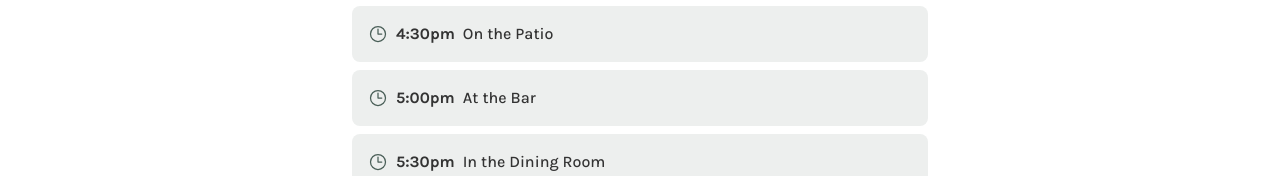
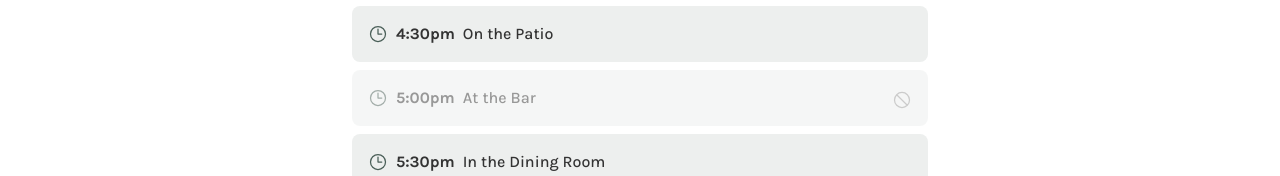
Before and after one commit to MoxieEric/meta-front-end-developer-capstone, a React (Create React App) app: page /reservations in a window 1280 px wide. Shown: the part 494-670 px from the top of the page. Built offline with nearby package versions, Linux system fonts and the light colour scheme; a web font is replaced by a local one.

Commit message:
lifting booking slots state

```diff
--- a/src/components/cards/BookingSlot.js
+++ b/src/components/cards/BookingSlot.js
@@ -1,7 +1,7 @@
-import { ClockIcon, PlusIcon } from '@heroicons/react/24/outline'
+import { ClockIcon, NoSymbolIcon, PlusIcon } from '@heroicons/react/24/outline'
 import { useBookingContext } from '../../context/bookingContext'
 
-const BookingSlot = ({ date, time, seating, guests }) => {
+const BookingSlot = ({ date, time, seating, guests, available }) => {
 	const { onOpen } = useBookingContext()
 	const handleClick = (e) => {
 		e.preventDefault()
@@ -14,16 +14,18 @@ const BookingSlot = ({ date, time, seating, guests }) => {
 	}
 	return (
 		<button
-			className='reservation-option button button--light group w-full justify-between py-4'
+			className='reservation-option button button--light'
+			disabled={!available}
 			onClick={handleClick}
 		>
-			<div className='flex items-center gap-2'>
-				<ClockIcon className='text-primary w-5 h-5' />
+			<div className='content'>
+				<ClockIcon className='icon' />
 				<div className='font-bold'>{time}</div>
 				<div>{seating}</div>
 			</div>
-			<div className='opacity-0 group-hover:opacity-100 transition-opacity duration-300 self-end'>
-				<PlusIcon className='text-primary w-6 h-6' />
+			<div className='icons'>
+				<PlusIcon className='icon icon--add' />
+				<NoSymbolIcon className='icon icon--disabled' />
 			</div>
 		</button>
 	)
--- a/src/components/form/ReservationsSearch.js
+++ b/src/components/form/ReservationsSearch.js
@@ -3,27 +3,10 @@ import { useFormik } from 'formik'
 import * as Yup from 'yup'
 import Input from './Input'
 import Dropdown from './Dropdown'
-import { useState } from 'react'
-
-const initialAvailableTimes = [
-	{ value: 'all', label: 'All' },
-	{ value: '4:30pm', label: '4:30pm' },
-	{ value: '5:00pm', label: '5:00pm' },
-	{ value: '5:30pm', label: '5:30pm' },
-	{ value: '6:00pm', label: '6:00pm' },
-	{ value: '6:30pm', label: '6:30pm' },
-	{ value: '7:00pm', label: '7:00pm' },
-	{ value: '7:30pm', label: '7:30pm' },
-	{ value: '8:00pm', label: '8:00pm' },
-	{ value: '8:30pm', label: '8:30pm' },
-	{ value: '9:00pm', label: '9:00pm' },
-]
+import { bookingTimeOptions } from '../../config/bookingSlots'
 
 const ReservationsSearch = () => {
 	const minDate = DateTime.now().setZone('America/Denver').toISODate()
-	const [availableTimes, setAvailableTimes] = useState([
-		...initialAvailableTimes,
-	])
 	const formik = useFormik({
 		initialValues: {
 			date: minDate,
@@ -50,7 +33,7 @@ const ReservationsSearch = () => {
 				value={formik.values.date}
 				min={minDate}
 			/>
-			<div className='flex items-center gap-4 w-full'>
+			<div className='dropdowns'>
 				<Dropdown
 					name='time'
 					label='Time'
@@ -62,7 +45,7 @@ const ReservationsSearch = () => {
 					onBlur={formik.handleBlur}
 					onChange={formik.handleChange}
 					value={formik.values.time}
-					options={availableTimes}
+					options={bookingTimeOptions}
 				/>
 				<Dropdown
 					name='guests'
--- a/src/components/screens/Reservations.js
+++ b/src/components/screens/Reservations.js
@@ -1,22 +1,11 @@
+import { useBookingContext } from '../../context/bookingContext'
 import ReservationOption from '../cards/BookingSlot'
 import ReservationsSearch from '../form/ReservationsSearch'
 import PageSection from '../layout/PageSection'
 import FeatureSection from '../sections/FeatureSection'
 
-const resOptions = [
-	{ time: '4:30pm', seating: 'On the Patio', date: '10/08/2024' },
-	{ time: '5:00pm', seating: 'At the Bar', date: '10/08/2024' },
-	{ time: '5:30pm', seating: 'In the Dining Room', date: '10/08/2024' },
-	{ time: '6:00pm', seating: 'On the Patio', date: '10/08/2024' },
-	{ time: '6:30pm', seating: 'On the Patio', date: '10/08/2024' },
-	{ time: '7:00pm', seating: 'On the Patio', date: '10/08/2024' },
-	{ time: '7:30pm', seating: 'On the Patio', date: '10/08/2024' },
-	{ time: '8:00pm', seating: 'On the Patio', date: '10/08/2024' },
-	{ time: '8:30pm', seating: 'On the Patio', date: '10/08/2024' },
-	{ time: '9:00pm', seating: 'On the Patio', date: '10/08/2024' },
-]
-
 const Reservations = () => {
+	const { bookingSlots } = useBookingContext()
 	return (
 		<>
 			<PageSection id='reservations-intro' background='primary'>
@@ -42,13 +31,14 @@ const Reservations = () => {
 
 					<div className='reservation-options max-w-xl flex flex-col gap-2 mx-auto py-4'>
 						<h2 className='section-title'>Available Tables</h2>
-						{resOptions.map((option) => (
+						{bookingSlots.map((option) => (
 							<ReservationOption
 								key={`${option.time}${option.seating}`}
 								time={option.time}
 								date={option.date}
 								seating={option.seating}
 								guests={2}
+								available={option.available}
 							/>
 						))}
 					</div>
--- /dev/null
+++ b/src/config/bookingSlots.js
@@ -0,0 +1,77 @@
+const bookingTimeOptions = [
+	{ value: '4:30pm', label: '4:30pm' },
+	{ value: '5:00pm', label: '5:00pm' },
+	{ value: '5:30pm', label: '5:30pm' },
+	{ value: '6:00pm', label: '6:00pm' },
+	{ value: '6:30pm', label: '6:30pm' },
+	{ value: '7:00pm', label: '7:00pm' },
+	{ value: '7:30pm', label: '7:30pm' },
+	{ value: '8:00pm', label: '8:00pm' },
+	{ value: '8:30pm', label: '8:30pm' },
+	{ value: '9:00pm', label: '9:00pm' },
+]
+
+const initialBookingSlots = [
+	{
+		available: true,
+		time: '4:30pm',
+		seating: 'On the Patio',
+		date: '10/08/2024',
+	},
+	{
+		available: false,
+		time: '5:00pm',
+		seating: 'At the Bar',
+		date: '10/08/2024',
+	},
+	{
+		available: true,
+		time: '5:30pm',
+		seating: 'In the Dining Room',
+		date: '10/08/2024',
+	},
+	{
+		available: true,
+		time: '6:00pm',
+		seating: 'On the Patio',
+		date: '10/08/2024',
+	},
+	{
+		available: true,
+		time: '6:30pm',
+		seating: 'On the Patio',
+		date: '10/08/2024',
+	},
+	{
+		available: true,
+		time: '7:00pm',
+		seating: 'On the Patio',
+		date: '10/08/2024',
+	},
+	{
+		available: true,
+		time: '7:30pm',
+		seating: 'On the Patio',
+		date: '10/08/2024',
+	},
+	{
+		available: true,
+		time: '8:00pm',
+		seating: 'On the Patio',
+		date: '10/08/2024',
+	},
+	{
+		available: true,
+		time: '8:30pm',
+		seating: 'On the Patio',
+		date: '10/08/2024',
+	},
+	{
+		available: true,
+		time: '9:00pm',
+		seating: 'On the Patio',
+		date: '10/08/2024',
+	},
+]
+
+export { bookingTimeOptions, initialBookingSlots }
--- a/src/context/bookingContext.js
+++ b/src/context/bookingContext.js
@@ -1,10 +1,12 @@
 import { createContext, useContext, useState } from 'react'
+import { initialBookingSlots } from '../config/bookingSlots'
 
 const BookingContext = createContext(undefined)
 
 export const BookingProvider = ({ children }) => {
 	const [state, setState] = useState({
 		isOpen: false,
+		bookingSlots: [...initialBookingSlots],
 		reservation: {
 			date: '',
 			time: '',
--- a/src/styles/app.css
+++ b/src/styles/app.css
@@ -120,6 +120,11 @@ html, body {
 	text-decoration: underline;
 	background: transparent;
 	color: black;
+}
+
+.button:disabled {
+	pointer-events: none;
+	opacity: .5;
 }
 
 
@@ -577,10 +582,17 @@ main {
 #reservations {
 	padding: 1rem;
 }
+
 .reservations-search {
 	display: flex;
 	flex-direction: column;
 	gap: .5rem;
+	width: 100%;
+}
+.reservations-search .dropdowns {
+	display: flex;
+	align-items: center;
+	gap: 1rem;
 	width: 100%;
 }
 
@@ -590,7 +602,44 @@ main {
 		align-items: center;
 		justify-content: flex-start;
 		gap: 1rem;
-		/* max-width: 36rem; */
-		/* margin: 0 auto; */
 	}
 }
+
+
+/* Booking Slots */
+.reservation-option {
+	width: 100%;
+	padding-top: 1rem;
+	padding-bottom: 1rem;
+	justify-content: space-between;
+}
+.reservation-option .content {
+	display: flex;
+	align-items: center;
+	gap: .5rem;
+}
+.reservation-option .icon {
+	color: var(--color-primary);
+	width: 1.25rem;
+	height: 1.25rem;
+}
+.reservation-option .icons {
+	align-self: flex-end;
+}
+.reservation-option .icons .icon--add {
+	opacity: 0;
+	transition: opacity .3s ease-out;
+}
+.reservation-option:hover .icons .icon--add {
+	opacity: 1;
+}
+.reservation-option .icons .icon--disabled {
+	display:none;
+}
+.reservation-option:disabled .icons .icon--add {
+	display:none;
+}
+.reservation-option:disabled .icons .icon--disabled {
+	display:block;
+	color: var(--color-medium);
+}
```
